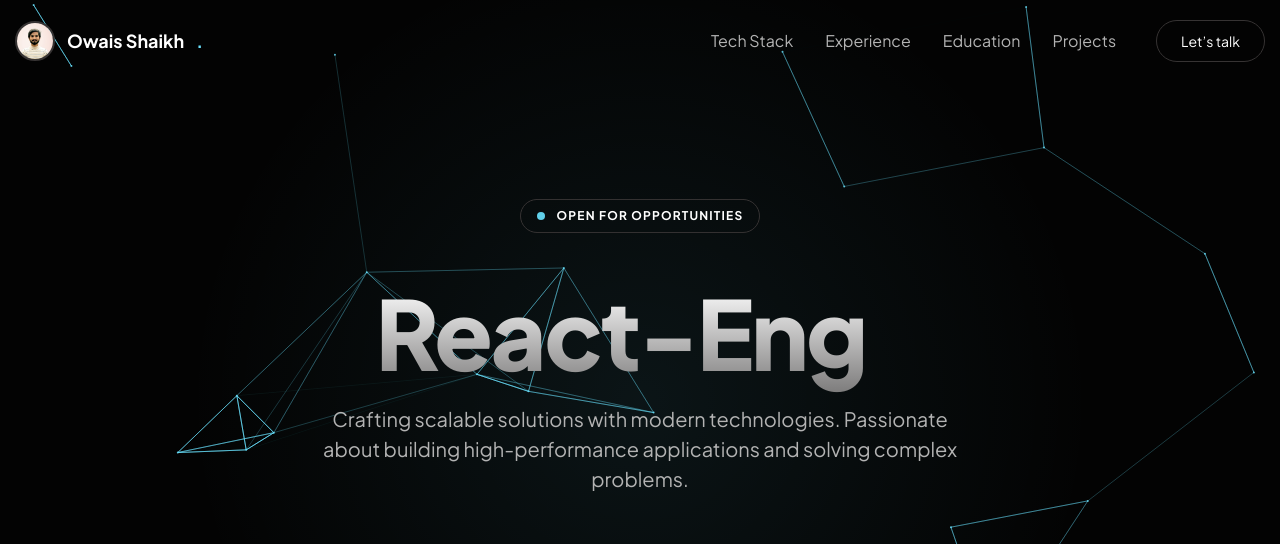
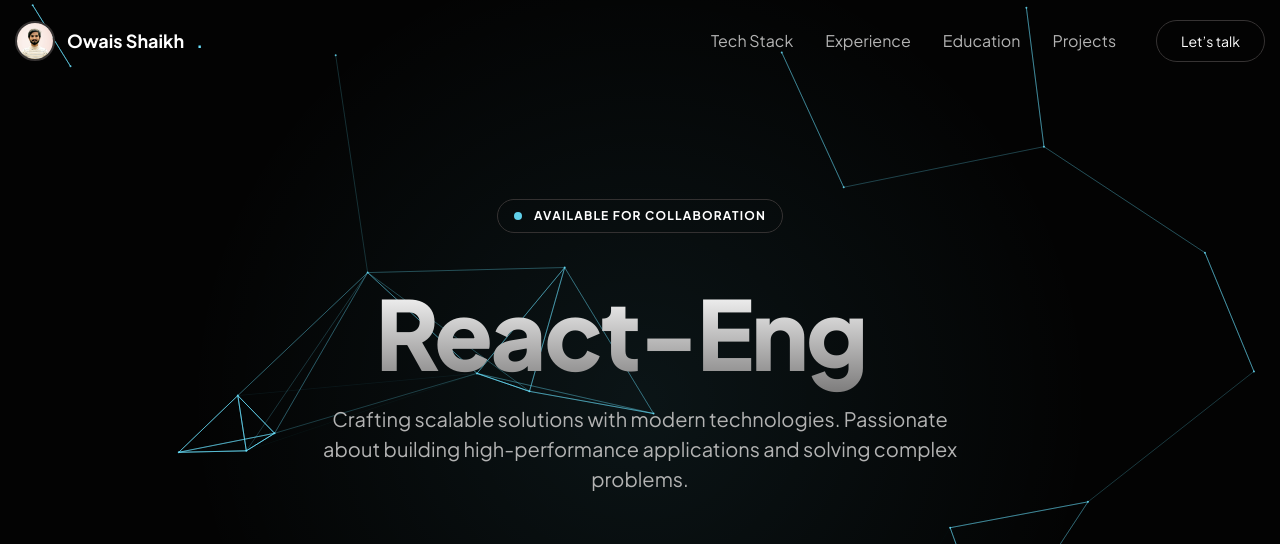
Before and after one commit to OwaisShaikh-8/portfolio, a Next.js app in the folder my-app/: page / in a window 1280 px wide. Shown: the top 544 px of the page. Built offline with nearby package versions, Linux system fonts and the light colour scheme.

Commit message:
frammer-motion effect added

```diff
--- a/my-app/app/components/Navbar.tsx
+++ b/my-app/app/components/Navbar.tsx
@@ -4,12 +4,7 @@ import React, { useState } from "react";
 import { motion, useScroll, useMotionValueEvent } from "framer-motion";
 import Image from "next/image";
 
-const navLinks = [
-  "Tech Stack",
-  "Experience",
-  "Education",
-  "Projects",
-];
+const navLinks = ["Tech Stack", "Experience", "Education", "Projects"];
 
 const Navbar = () => {
   const [open, setOpen] = useState(false);
@@ -22,6 +17,14 @@ const Navbar = () => {
 
   return (
     <motion.header
+      initial={{ y: -100, opacity: 0 }} // Start above the screen
+      animate={{ y: 0, opacity: 1 }} // Slide down to original position
+      transition={{
+        type: "spring",
+        stiffness: 120,
+        damping: 20,
+        duration: 0,
+      }}
       className={`fixed top-0 w-full z-50 transition-all duration-300
         ${
           scrolled
@@ -60,10 +63,7 @@ const Navbar = () => {
         </div>
 
         {/* Mobile Toggle */}
-        <button
-          className="md:hidden text-2xl"
-          onClick={() => setOpen(true)}
-        >
+        <button className="md:hidden text-2xl" onClick={() => setOpen(true)}>
           ☰
         </button>
 
@@ -79,10 +79,7 @@ const Navbar = () => {
 
             <ul className="flex flex-col items-center gap-8 text-lg text-txt">
               {navLinks.map((item) => (
-                <li
-                  key={item}
-                  className="relative group cursor-pointer"
-                >
+                <li key={item} className="relative group cursor-pointer">
                   {item}
                   <span className="absolute left-0 -bottom-1 h-[2px] w-0 bg-primary transition-all duration-300 group-hover:w-full" />
                 </li>
--- a/my-app/app/page.tsx
+++ b/my-app/app/page.tsx
@@ -1,14 +1,29 @@
 "use client";
-// import "./globals.css";
-import { motion, useScroll, useTransform } from "framer-motion";
+import { motion, useScroll, useTransform, Variant, Variants } from "framer-motion";
 import { Typewriter } from "react-simple-typewriter";
 import { useScrolling } from "./hooks/navbar-scroll";
 import ParticlesBackground from "./components/ParticlesBackground";
 
 export default function Home() {
   const scaleX = useScrolling();
+
+  // Fade-in variants for hero content
+  const fadeInVariants: Variants = {
+    hidden: { opacity: 0, y: 20 }, // start slightly down & invisible
+    visible: {
+      opacity: 1,
+      y: 0,
+      transition: { duration: 1, ease: "easeOut", staggerChildren: 0.2 },
+    },
+  };
+
+  const childVariants: Variants = {
+    hidden: { opacity: 0, y: 20 },
+    visible: { opacity: 1, y: 0, transition: { duration: 0.8, ease: "easeOut" } },
+  };
+
   return (
-    <div className=" ">
+    <div>
       {/* TOP STRIP */}
       <motion.div
         style={{ scaleX }}
@@ -17,22 +32,33 @@ export default function Home() {
 
       {/* HERO SECTION */}
       <section className="relative h-screen overflow-hidden">
-        {/* Particles in the background - contained within hero section */}
+        {/* Particles in the background */}
         <div className="absolute inset-0 z-0">
           <ParticlesBackground />
         </div>
 
         {/* Gradient overlay */}
-        <div className="absolute inset-0 bg-[radial-gradient(circle_at_center,rgba(106,227,255,0.08)_0%,transparent_60%)] z-[1]"></div>
+        <div className="absolute inset-0 bg-[radial-gradient(circle_at_center,rgba(106,227,255,0.08)_0%,transparent_60%)] z-[1]" />
 
         {/* Content layer */}
-        <div className="relative z-10 flex flex-col pt-[200px] container text-center">
-          <span className="floatingspan text-[12px] flex items-center gap-3 tracking-widest leading-4 py-2 px-4 border w-fit mx-auto rounded-full border-borderclr font-bold uppercase text-white">
+        <motion.div
+          className="relative z-10 flex flex-col pt-[200px] container text-center"
+          variants={fadeInVariants}
+          initial="hidden"
+          animate="visible"
+        >
+          <motion.span
+            className="floatingspan text-[12px] flex items-center gap-3 tracking-widest leading-4 py-2 px-4 border w-fit mx-auto rounded-full border-borderclr font-bold uppercase text-white"
+            variants={childVariants}
+          >
             <span className="w-2 h-2 rounded-full bg-primary animate-pulse-slow"></span>
-            Open for Opportunities
-          </span>
+            Available for Collaboration
+          </motion.span>
 
-          <h1 className="text-center h-[110px] mt-[50px] mb-0 md:mb-[10px] text-4xl md:text-6xl lg:text-8xl font-extrabold tracking-tight mx-auto bg-gradient-to-b from-white to-[#7c7b7b] bg-clip-text text-transparent">
+          <motion.h1
+            className="text-center h-[110px] mt-[50px] mb-0 md:mb-[10px] text-4xl md:text-6xl lg:text-8xl font-extrabold tracking-tight mx-auto bg-gradient-to-b from-white to-[#7c7b7b] bg-clip-text text-transparent"
+            variants={childVariants}
+          >
             <Typewriter
               words={[
                 "Mern Stack Developer",
@@ -46,17 +72,20 @@ export default function Home() {
               deleteSpeed={50}
               delaySpeed={1000}
             />
-          </h1>
+          </motion.h1>
 
-          <p className="text-txtdim text-[18px] md:text-[20px] max-w-2xl mx-auto">
+          <motion.p
+            className="text-txtdim text-[18px] md:text-[20px] max-w-2xl mx-auto"
+            variants={childVariants}
+          >
             Crafting scalable solutions with modern technologies. Passionate
             about building high-performance applications and solving complex
             problems.
-          </p>
-        </div>
+          </motion.p>
+        </motion.div>
       </section>
 
-      {/* EXTRA CONTENT TO ENABLE SCROLL - No particles here */}
+      {/* EXTRA CONTENT TO ENABLE SCROLL */}
       <section className="min-h-screen flex items-center justify-center bg-background">
         <p className="text-xl">Scroll to see the progress bar animation</p>
       </section>
```
